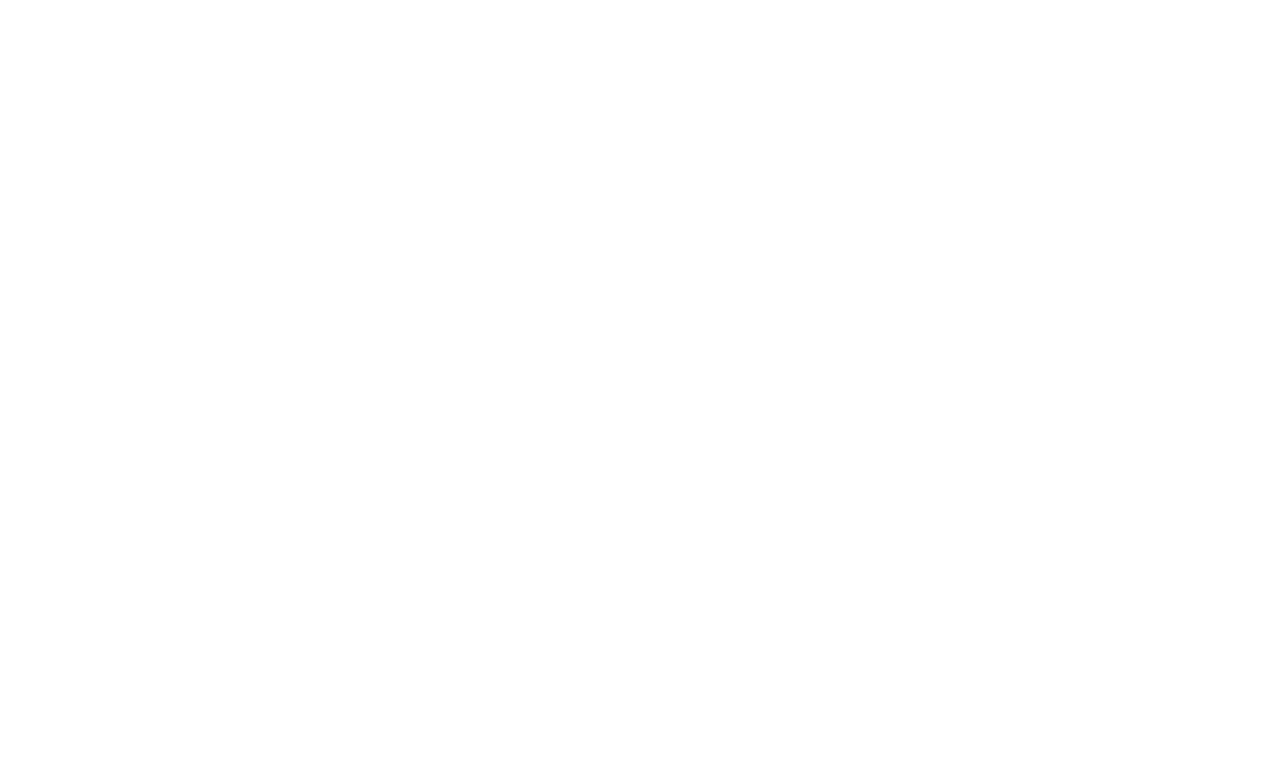
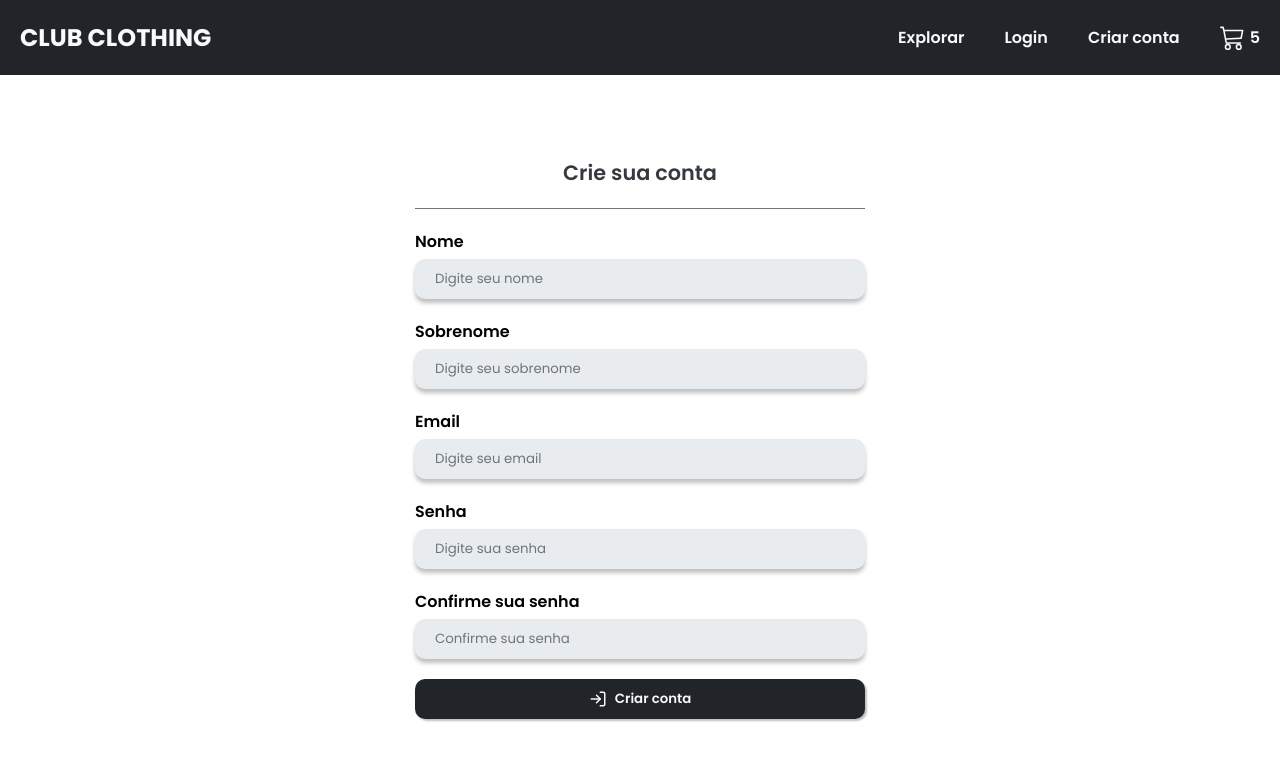
Before and after one commit to raphaelslima/EcoomerceClub, a React (Create React App) app: page /singup in a window 1280 px wide. Before the commit this address had no page. Shown: the top 760 px of the page. Built offline with nearby package versions, Linux system fonts and the light colour scheme.

Commit message:
feat: add singup page with msg erros and validate

```diff
--- a/src/App.tsx
+++ b/src/App.tsx
@@ -1,6 +1,7 @@
 import Home from './pages/home/HomePage'
 import { BrowserRouter, Routes, Route } from 'react-router-dom'
 import LoginPage from './pages/login/LoginPage'
+import SingupPage from './pages/singup/SingupPage'
 
 const App = () => {
   return (
@@ -8,6 +9,7 @@
       <Routes>
         <Route path="/" element={<Home />} />
         <Route path="/login" element={<LoginPage />} />
+        <Route path="/singup" element={<SingupPage />} />
       </Routes>
     </BrowserRouter>
   )
--- a/src/components/header/HeaderComponent.tsx
+++ b/src/components/header/HeaderComponent.tsx
@@ -15,13 +15,17 @@
     navigate('/login')
   }
 
+  const handlenavidateSingupPage = () => {
+    navigate('/singup')
+  }
+
   return (
     <HeaderContainer>
       <HeaderTitle>CLUB CLOTHING</HeaderTitle>
       <HeaderItems>
         <HeaderItem>Explorar</HeaderItem>
         <HeaderItem onClick={handleNavigateLoginPage}>Login</HeaderItem>
-        <HeaderItem>Criar conta</HeaderItem>
+        <HeaderItem onClick={handlenavidateSingupPage}>Criar conta</HeaderItem>
         <HeaderItem>
           <BsCart3 size={25} />
           <p style={{ marginLeft: 5 }}>5</p>
--- a/src/pages/login/LoginPage.tsx
+++ b/src/pages/login/LoginPage.tsx
@@ -15,14 +15,19 @@
 import CustomInputComponent from '../../components/customInput/CustomInputComponent'
 import InputErrorMsgComponent from '../../components/inputErrorMsg/InputErrorMsgComponent'
 
+interface loginForm {
+  email: string
+  password: string
+}
+
 const LoginPage = () => {
   const {
     register,
     formState: { errors },
     handleSubmit
-  } = useForm()
+  } = useForm<loginForm>()
 
-  const handleSubmitPress = (data: any) => {
+  const handleSubmitPress = (data: loginForm) => {
     console.log(data)
   }
 
@@ -65,6 +70,7 @@
           <LoginInputContainer>
             <p>Senha</p>
             <CustomInputComponent
+              type="password"
               hasError={!!errors?.password}
               placeholder="Digite sua senha"
               {...register('password', {
--- /dev/null
+++ b/src/pages/singup/SingupPage.tsx
@@ -0,0 +1,160 @@
+import { FiLogIn } from 'react-icons/fi'
+import validator from 'validator'
+import CustomButtonComponent from '../../components/customButton/CustomButtonComponent'
+import CustomInputComponent from '../../components/customInput/CustomInputComponent'
+import Header from '../../components/header/HeaderComponent'
+import {
+  SignUpContainer,
+  SignUpContent,
+  SignUpHeadline,
+  SignUpInputContainer
+} from './singupStyle'
+import { useForm } from 'react-hook-form'
+import InputErrorMsgComponent from '../../components/inputErrorMsg/InputErrorMsgComponent'
+
+interface SingupForm {
+  fisrtName: string
+  lastName: string
+  email: string
+  password: string
+  passwordConfirm: string
+}
+
+const SingupPage = () => {
+  const {
+    register,
+    watch,
+    formState: { errors },
+    handleSubmit
+  } = useForm<SingupForm>()
+
+  const handleSubmitPress = (data: SingupForm) => {
+    console.log(data)
+  }
+
+  const watchPassword = watch('password')
+
+  return (
+    <>
+      <Header />
+      <SignUpContainer>
+        <SignUpContent>
+          <SignUpHeadline>Crie sua conta</SignUpHeadline>
+
+          <SignUpInputContainer>
+            <p>Nome</p>
+            <CustomInputComponent
+              hasError={!!errors?.fisrtName}
+              placeholder="Digite seu nome"
+              {...register('fisrtName', {
+                required: true
+              })}
+            />
+
+            {errors?.fisrtName?.type === 'required' && (
+              <InputErrorMsgComponent>
+                O nome é obrigatório
+              </InputErrorMsgComponent>
+            )}
+          </SignUpInputContainer>
+
+          <SignUpInputContainer>
+            <p>Sobrenome</p>
+            <CustomInputComponent
+              hasError={!!errors?.lastName}
+              placeholder="Digite seu sobrenome"
+              {...register('lastName', {
+                required: true
+              })}
+            />
+
+            {errors?.lastName?.type === 'required' && (
+              <InputErrorMsgComponent>
+                O Sobrenome é obrigatório
+              </InputErrorMsgComponent>
+            )}
+          </SignUpInputContainer>
+
+          <SignUpInputContainer>
+            <p>Email</p>
+            <CustomInputComponent
+              hasError={!!errors?.email}
+              placeholder="Digite seu email"
+              {...register('email', {
+                required: true,
+                validate: (value) => {
+                  return validator.isEmail(value)
+                }
+              })}
+            />
+
+            {errors?.email?.type === 'required' && (
+              <InputErrorMsgComponent>
+                O email é obrigatório
+              </InputErrorMsgComponent>
+            )}
+
+            {errors?.email?.type === 'validate' && (
+              <InputErrorMsgComponent>
+                Digite um email válido
+              </InputErrorMsgComponent>
+            )}
+          </SignUpInputContainer>
+
+          <SignUpInputContainer>
+            <p>Senha</p>
+            <CustomInputComponent
+              hasError={!!errors?.password}
+              placeholder="Digite sua senha"
+              type="password"
+              {...register('password', {
+                required: true
+              })}
+            />
+
+            {errors?.password?.type === 'required' && (
+              <InputErrorMsgComponent>
+                A senha é obrigatório
+              </InputErrorMsgComponent>
+            )}
+          </SignUpInputContainer>
+
+          <SignUpInputContainer>
+            <p>Confirme sua senha</p>
+            <CustomInputComponent
+              hasError={!!errors?.passwordConfirm}
+              placeholder="Confirme sua senha"
+              type="password"
+              {...register('passwordConfirm', {
+                required: true,
+                validate: (value) => {
+                  return value === watchPassword
+                }
+              })}
+            />
+
+            {errors?.passwordConfirm?.type === 'required' && (
+              <InputErrorMsgComponent>
+                A confirmação de senha é obrigatório
+              </InputErrorMsgComponent>
+            )}
+
+            {errors?.passwordConfirm?.type === 'validate' && (
+              <InputErrorMsgComponent>
+                Senhas não conferem
+              </InputErrorMsgComponent>
+            )}
+          </SignUpInputContainer>
+
+          <CustomButtonComponent
+            startIcon={<FiLogIn size={18} />}
+            onClick={() => handleSubmit(handleSubmitPress)()}>
+            Criar conta
+          </CustomButtonComponent>
+        </SignUpContent>
+      </SignUpContainer>
+    </>
+  )
+}
+
+export default SingupPage
--- /dev/null
+++ b/src/pages/singup/singupStyle.ts
@@ -0,0 +1,36 @@
+import styled from 'styled-components'
+import Colors from '../../theme/thmeColors'
+
+export const SignUpContainer = styled.div`
+  height: 100%;
+  display: flex;
+  align-items: center;
+  justify-content: center;
+`
+
+export const SignUpHeadline = styled.p`
+  font-weight: 600;
+  font-size: 1.3rem;
+  margin-bottom: 20px;
+  color: ${Colors.text.dark};
+  padding-bottom: 20px;
+  border-bottom: 1px solid #6c757d;
+  width: 100%;
+  text-align: center;
+`
+
+export const SignUpContent = styled.div`
+  display: flex;
+  flex-direction: column;
+  align-items: center;
+  width: 450px;
+`
+export const SignUpInputContainer = styled.div`
+  width: 100%;
+  margin-bottom: 20px;
+
+  p:nth-child(1) {
+    font-weight: 600;
+    margin-bottom: 5px;
+  }
+`
```
